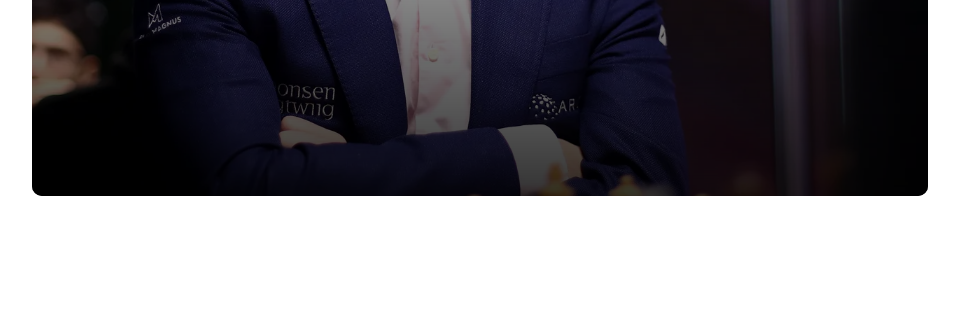
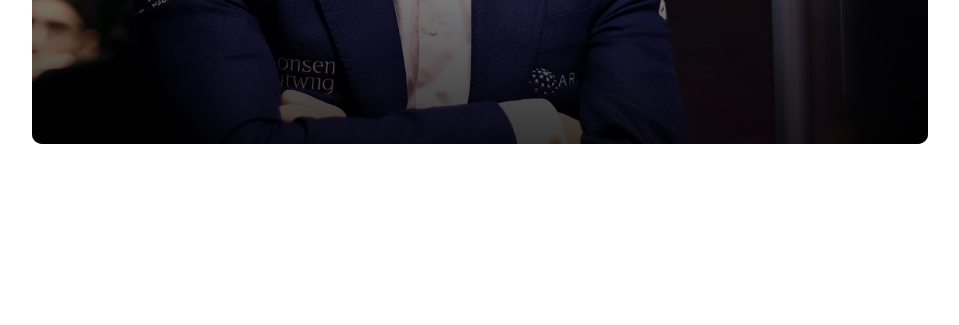
Before and after one commit to AnujPanthri/LearningCSS, a plain HTML site: page components/carousel/index.html in a window 1280 px wide. Shown: the part 475-800 px from the top of the page, without its empty margins (160-1119 px from the left). Drawn offline with Linux system fonts and the light colour scheme.

Commit message:
made a little bit responsive

```diff
--- a/components/carousel/style.css
+++ b/components/carousel/style.css
@@ -38,13 +38,15 @@ body {
 
 .carousel {
     /* border:2px dashed; */
-    width: 70%;
-    height: 500px;
+    width: 90%;
+    aspect-ratio: 2/1.2;
     margin: 2rem;
     position: relative;
 
     border-radius: 10px;
     overflow: hidden;
+
+    font-size:0.6rem;
 }
 
 .prev,
@@ -97,6 +99,8 @@ body {
     font-size: 2em;
     position: relative;
     scroll-snap-align: center;
+    overflow: hidden;
+
     /* pointer-events:none; */
     /* pointer-events: none; */
 }
@@ -123,6 +127,8 @@ body {
     left: 0;
     display: grid;
     place-content: center;
+    padding:10px;
+
 }
 
 .slide .title {
@@ -130,3 +136,22 @@ body {
     font-size: 2em;
     color: #fff;
 }
+
+
+@media screen and (min-width: 800px) {
+    .carousel{
+        aspect-ratio: 2/1;
+        font-size:0.7rem;
+    }
+
+}
+
+
+@media screen and (min-width: 1000px) {
+    .carousel{
+        width: 70%;
+        aspect-ratio: 2/1;
+        font-size:1rem;
+    }
+
+}
```
